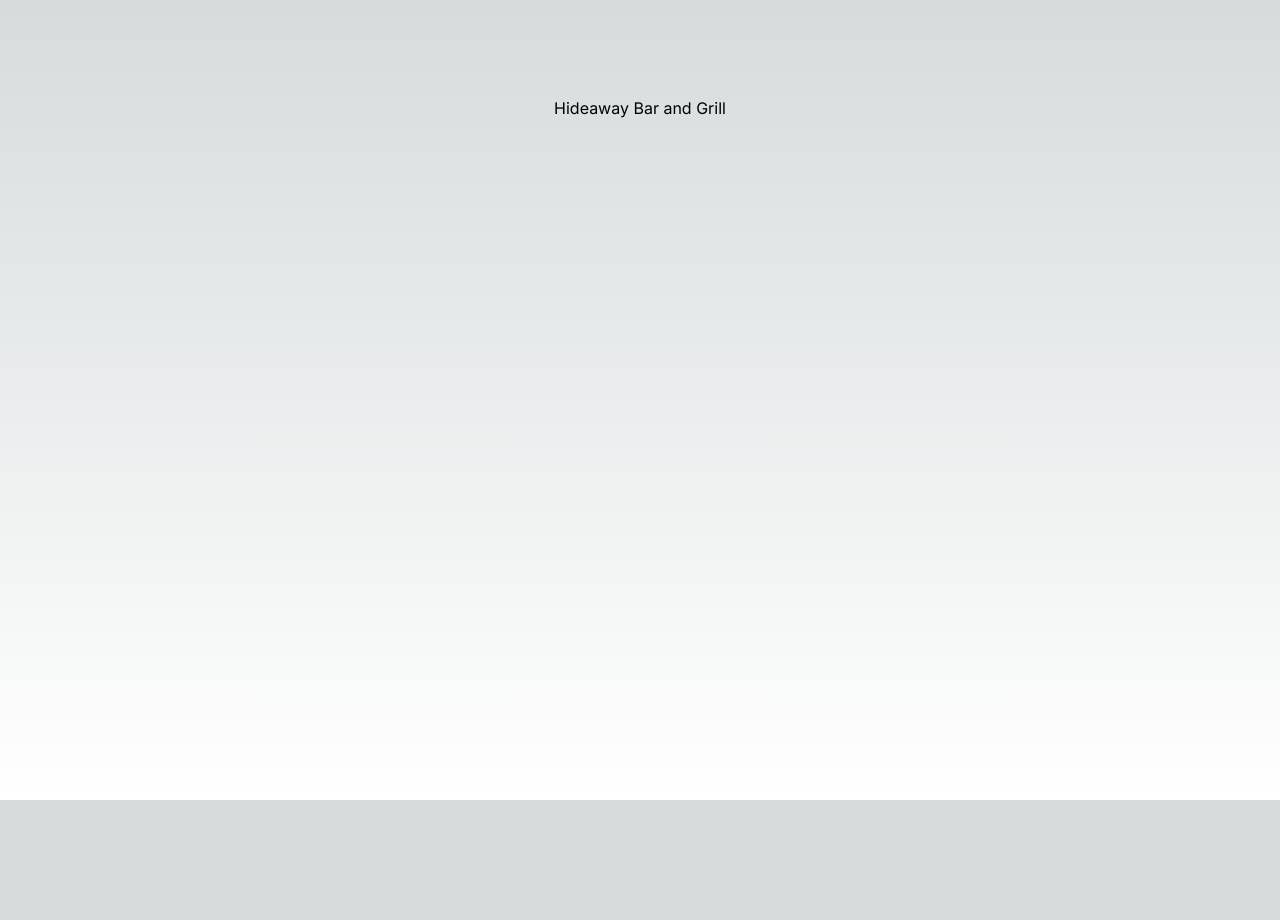
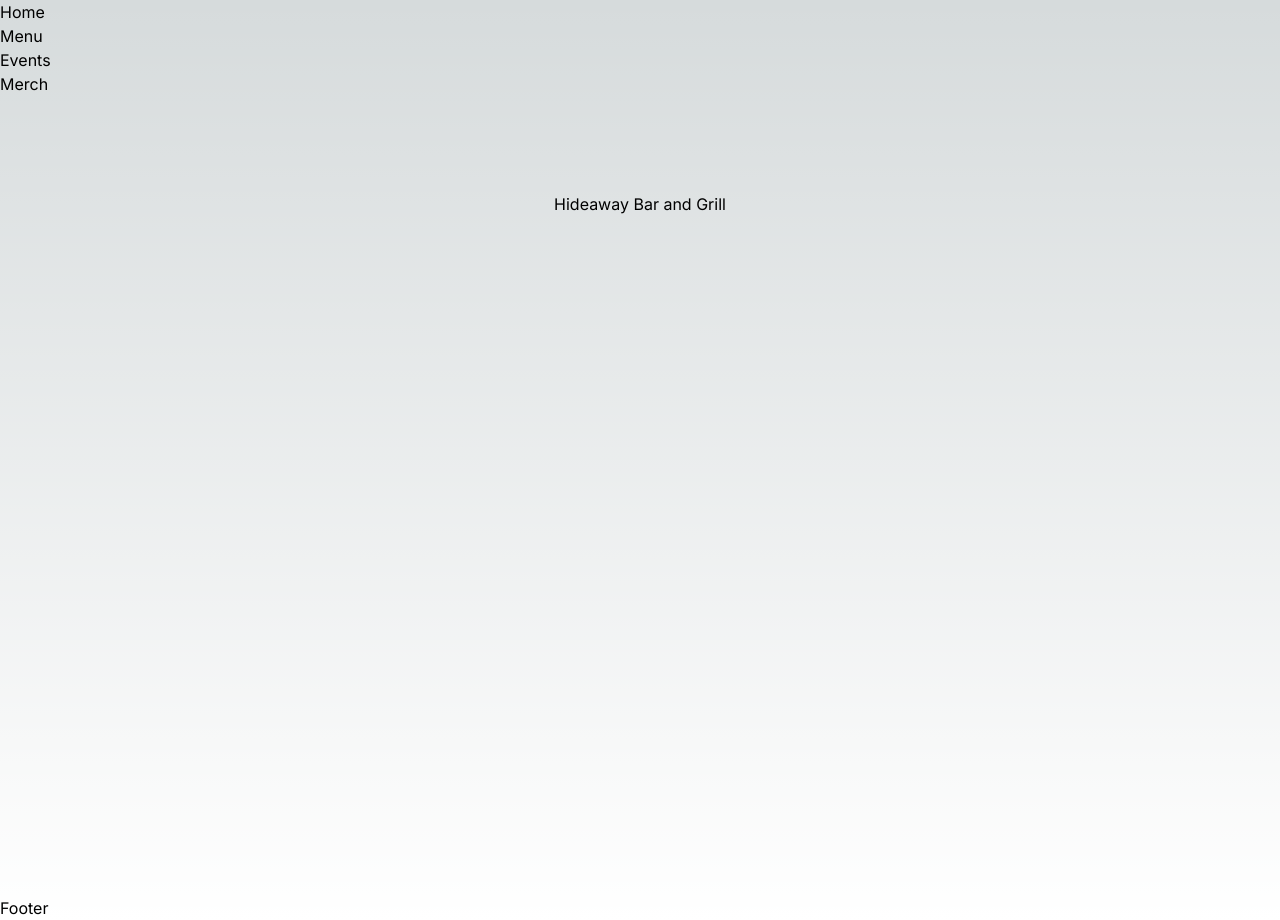
Before and after one commit to angski11422/hideaway, a Next.js app: page / in a window 1280 px wide. Before the commit the page ends 800 px from the top, so only its background shows below. Built offline with nearby package versions, Linux system fonts and the light colour scheme.

Commit message:
base layout

```diff
--- /dev/null
+++ b/app/components/footer.jsx
@@ -0,0 +1,7 @@
+export default function Footer() {
+  return (
+    <div>
+      <h1>Footer</h1>
+    </div>
+  );
+}
--- /dev/null
+++ b/app/components/navbar.jsx
@@ -0,0 +1,10 @@
+export default function Navbar() {
+  return (
+    <nav>
+      <h4>Home</h4>
+      <h4>Menu</h4>
+      <h4>Events</h4>
+      <h4>Merch</h4>
+    </nav>
+  );
+}
--- a/app/layout.js
+++ b/app/layout.js
@@ -1,10 +1,12 @@
 import { Inter } from "next/font/google";
 import "./globals.css";
+import Navbar from "./components/navbar";
+import Footer from "./components/footer";
 
 const inter = Inter({ subsets: ["latin"] });
 
 export const metadata = {
-  title: "Hideaway Bar and Grill",
+  title: "The Hideaway Bar",
   description:
     "Tucked in the middle of the snowbelt and lakes, check out this all season bar and grill for some great food and cheap drinks.",
 };
@@ -12,7 +14,11 @@ export const metadata = {
 export default function RootLayout({ children }) {
   return (
     <html lang="en">
-      <body className={inter.className}>{children}</body>
+      <body className={inter.className}>
+        <Navbar />
+        {children}
+        <Footer />
+      </body>
     </html>
   );
 }
```
Also changed, not shown: app/components/adbar.jsx (added), app/components/hero.jsx (added), app/events/page.jsx (added), app/menu/page.jsx (added), app/merch/page.jsx (added).
